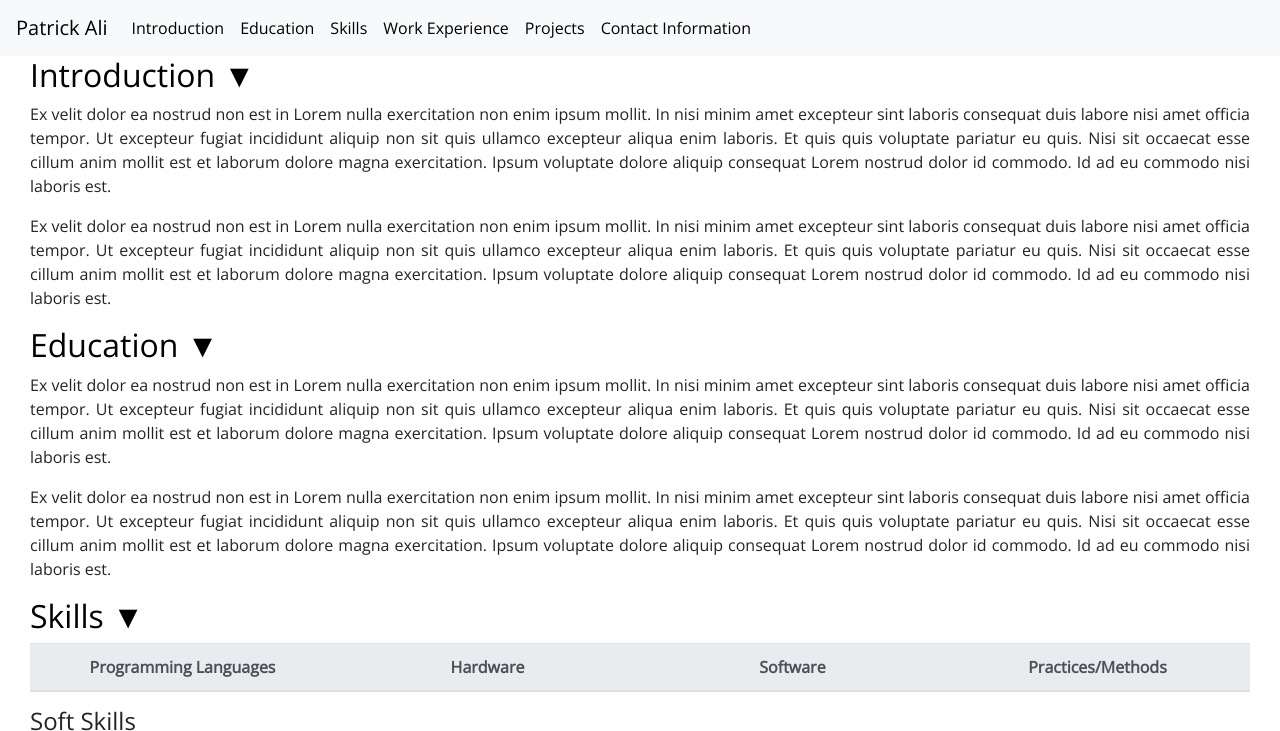
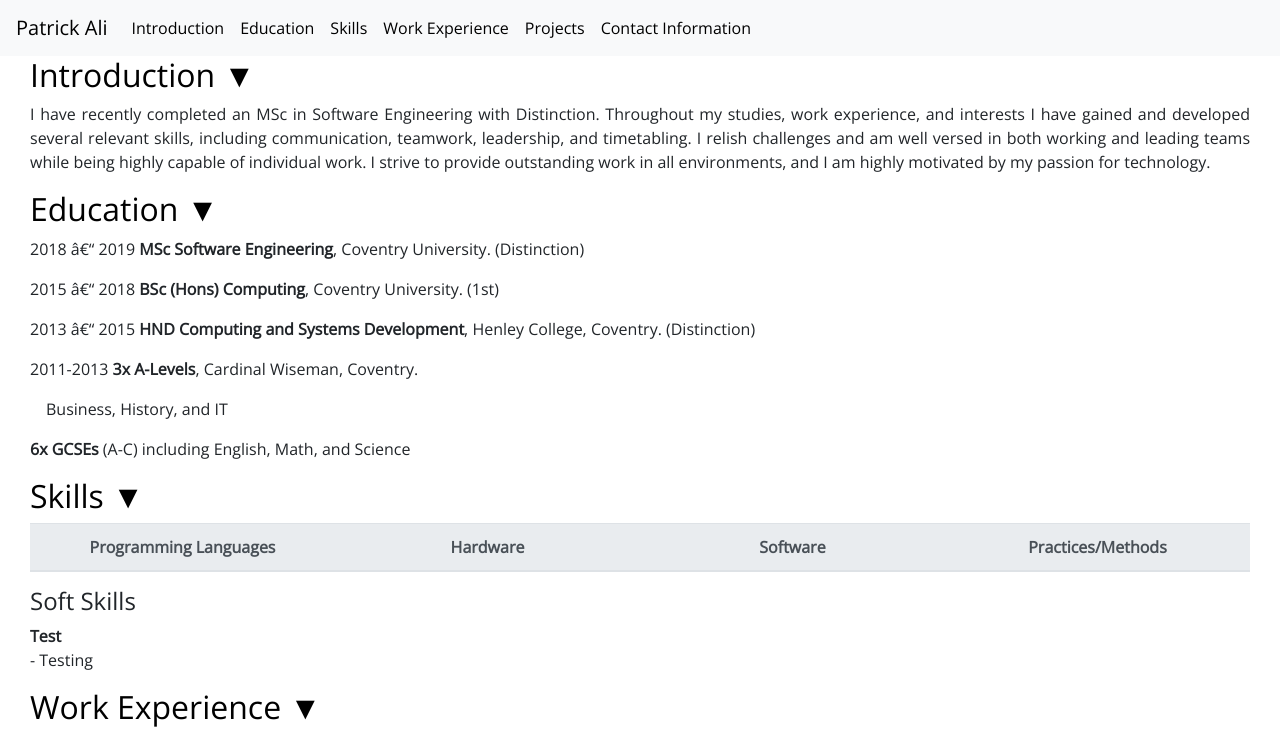
Before and after one commit to Patrick-Ali/PersonalWebsite, a plain HTML site: page templates/index.html in a window 1280 px wide. Shown: the top 731 px of the page. Drawn offline with nearby package versions, Linux system fonts and the light colour scheme.

Commit message:
Filling out information

```diff
--- a/templates/index.html
+++ b/templates/index.html
@@ -27,7 +27,7 @@
             /*padding-bottom: 40px*/
         }
 
-        p{
+        p {
             text-align: justify;
         }
 
@@ -112,26 +112,12 @@
                     </a>
                     <!--<button type="button" class="btn btn-primary" data-toggle="collapse" data-target="#demo">Simple collapsible</button>-->
                     <div id="collapseOne" class="collapse show" style="transition: all 0.6s ease 0s;">
-                        <p>Ex velit dolor ea nostrud non est in Lorem nulla exercitation non enim ipsum mollit.
-                            In nisi minim amet excepteur sint laboris consequat duis labore nisi amet officia tempor. Ut
-                            excepteur fugiat incididunt aliquip non sit quis ullamco excepteur aliqua enim laboris. Et
-                            quis
-                            quis
-                            voluptate pariatur eu quis. Nisi sit occaecat esse cillum anim mollit est et laborum dolore
-                            magna
-                            exercitation. Ipsum voluptate dolore aliquip consequat Lorem nostrud dolor id commodo. Id ad
-                            eu
-                            commodo nisi laboris est.</p>
-                        <p>Ex velit dolor ea nostrud non est in Lorem nulla exercitation non enim ipsum mollit.
-                            In nisi minim amet excepteur sint laboris consequat duis labore nisi amet officia tempor. Ut
-                            excepteur fugiat incididunt aliquip non sit quis ullamco excepteur aliqua enim laboris. Et
-                            quis
-                            quis
-                            voluptate pariatur eu quis. Nisi sit occaecat esse cillum anim mollit est et laborum dolore
-                            magna
-                            exercitation. Ipsum voluptate dolore aliquip consequat Lorem nostrud dolor id commodo. Id ad
-                            eu
-                            commodo nisi laboris est.</p>
+                        <p>I have recently completed an MSc in Software Engineering with Distinction. Throughout my
+                            studies, work experience, and interests I have gained and developed several relevant skills,
+                            including communication, teamwork, leadership, and timetabling. I relish challenges and am
+                            well versed in both working and leading teams while being highly capable of individual work.
+                            I strive to provide outstanding work in all environments, and I am highly motivated by my
+                            passion for technology. </p>
                     </div>
                 </div>
                 <div id="education" class="col multi-sel">
@@ -140,26 +126,13 @@
                         <h2>Education <span id="arr-Two" style="font-weight: bold;">&#9660;</span> </h2>
                     </a>
                     <div id="collapseTwo" class="collapse show" style="transition: all 0.6s ease 0s;">
-                        <p>Ex velit dolor ea nostrud non est in Lorem nulla exercitation non enim ipsum mollit.
-                            In nisi minim amet excepteur sint laboris consequat duis labore nisi amet officia tempor. Ut
-                            excepteur fugiat incididunt aliquip non sit quis ullamco excepteur aliqua enim laboris. Et
-                            quis
-                            quis
-                            voluptate pariatur eu quis. Nisi sit occaecat esse cillum anim mollit est et laborum dolore
-                            magna
-                            exercitation. Ipsum voluptate dolore aliquip consequat Lorem nostrud dolor id commodo. Id ad
-                            eu
-                            commodo nisi laboris est.</p>
-                        <p>Ex velit dolor ea nostrud non est in Lorem nulla exercitation non enim ipsum mollit.
-                            In nisi minim amet excepteur sint laboris consequat duis labore nisi amet officia tempor. Ut
-                            excepteur fugiat incididunt aliquip non sit quis ullamco excepteur aliqua enim laboris. Et
-                            quis
-                            quis
-                            voluptate pariatur eu quis. Nisi sit occaecat esse cillum anim mollit est et laborum dolore
-                            magna
-                            exercitation. Ipsum voluptate dolore aliquip consequat Lorem nostrud dolor id commodo. Id ad
-                            eu
-                            commodo nisi laboris est.</p>
+                        <p>2018 – 2019 <b>MSc Software Engineering</b>, Coventry University. (Distinction)</p>
+                        <p>2015 – 2018 <b>BSc (Hons) Computing</b>, Coventry University. (1st)</p>
+                        <p>2013 – 2015 <b>HND Computing and Systems Development</b>, Henley College, Coventry.
+                            (Distinction)</p>
+                        <p>2011-2013 <b>3x A-Levels</b>, Cardinal Wiseman, Coventry.</p>
+                        <p style="text-indent: 1em;">Business, History, and IT</p>
+                        <p><b>6x GCSEs</b> (A-C) including English, Math, and Science</p>
                     </div>
                 </div>
                 <div id="skills" class="col multi-sel">
@@ -254,7 +227,8 @@
                     </a>
                     <div id="collapseSix" class="collapse show" style="transition: all 0.6s ease 0s;">
                         <!--Facebook-->
-                        <a class="btn-floating btn-lg btn-fb" type="button" role="button" style="background-color: #3B5998;
+                        <a class="btn-floating btn-lg btn-fb" type="button" role="button"
+                            href="https://www.facebook.com/PatrickAli123" style="background-color: #3B5998;
                         display: inline-block;
                         line-height: 37px;
                         position: relative;
@@ -265,7 +239,8 @@
                         transition: .3s;
                         /* margin: 10px;"><i class="fab fa-facebook-f" style="color: #fff"></i></a>
                         <!--Twitter-->
-                        <a class="btn-floating btn-lg btn-tw" type="button" role="button" style="background-color: #55ACEE;
+                        <a class="btn-floating btn-lg btn-tw" type="button" role="button"
+                            href="https://twitter.com/Patrick__Ali" style="background-color: #55ACEE;
                         display: inline-block;
                         line-height: 37px;
                         position: relative;
@@ -276,7 +251,8 @@
                         transition: .3s;
                         /* margin: 10px;"><i class="fab fa-twitter" style="color: #fff"></i></a>
                         <!--Linkedin-->
-                        <a class="btn-floating btn-lg btn-li" type="button" role="button" style="background-color: #0082CA;
+                        <a class="btn-floating btn-lg btn-li" type="button" role="button"
+                            href="https://www.linkedin.com/in/patrick-ali-b74296128/" style="background-color: #0082CA;
                         display: inline-block;
                         line-height: 37px;
                         position: relative;
@@ -298,7 +274,8 @@
                         transition: .3s;
                         /* margin: 10px;"><i class="fab fa-youtube" style="color: #fff"></i></a>-->
                         <!--Github-->
-                        <a class="btn-floating btn-lg btn-git" type="button" role="button" style="background-color: #000;
+                        <a class="btn-floating btn-lg btn-git" type="button" role="button"
+                            href="https://github.com/Patrick-Ali" style="background-color: #000;
                         display: inline-block;
                         line-height: 37px;
                         position: relative;
@@ -308,7 +285,7 @@
                         border-radius: 20%;
                         transition: .3s;
                         /* margin: 10px;"><i class="fab fa-github" style="color: #fff"></i></a>
-                        <!--Email-->
+                        <!--Email
                         <a class="btn-floating btn-lg btn-email" type="button" role="button" style="background-color: #4B515D;
                         display: inline-block;
                         line-height: 37px;
@@ -318,7 +295,7 @@
                         /* padding: 0; */
                         border-radius: 20%;
                         transition: .3s;
-                        /* margin: 10px;"><i class="fas fa-envelope" style="color: #fff"></i></a>
+                        /* margin: 10px;"><i class="fas fa-envelope" style="color: #fff"></i></a>-->
                     </div>
                 </div>
 
```
